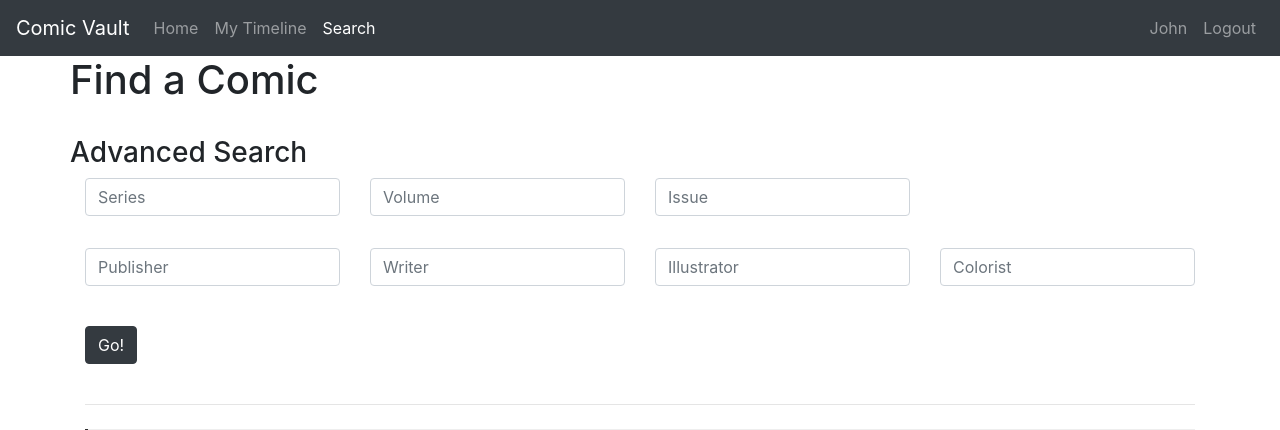
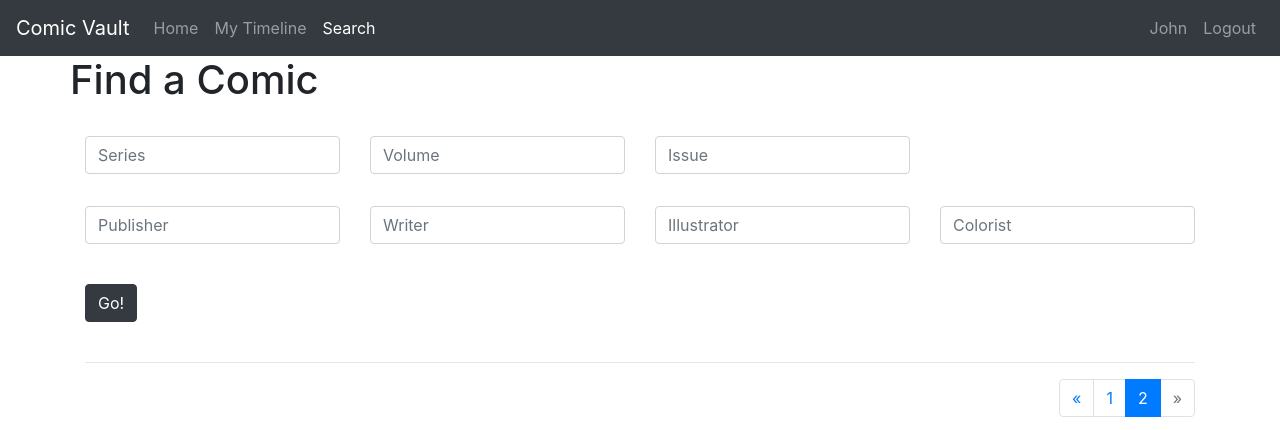
Before and after one commit to DigiTech-LLC/Comic-Vault, a Django app: page /search/?page=2 in a window 1280 px wide. Shown: the top 430 px of the page. Run offline with Django 3.2, Linux system fonts and the light colour scheme; a user stored in the database is signed in; data comes from the database, SQL or seed files in the repository; some libraries are stand-ins or nearby versions.

Commit message:
fixed pagination formatting- now in upper right

```diff
--- a/Vault/templates/Vault/search.html
+++ b/Vault/templates/Vault/search.html
@@ -38,197 +38,6 @@
 			</div>
 
 			<br />
-
-			<!-- Old Navbar-->
-
-			<!-- <div class = "row">
-				<h3>Quick Search by Series:</h3>
-
-				<ul class = "nav nav-tabs">
-					<li class = "nav=item">
-						<a class = "nav-link" href = "#">A</a>
-					</li>
-					<li class = "nav=item">
-						<a class = "nav-link" href = "#">B</a>
-					</li>
-					<li class = "nav=item">
-						<a class = "nav-link" href = "#">C</a>
-					</li>
-					<li class = "nav=item">
-						<a class = "nav-link" href = "#">D</a>
-					</li>
-					<li class = "nav=item">
-						<a class = "nav-link" href = "#">E</a>
-					</li>
-					<li class = "nav=item">
-						<a class = "nav-link" href = "#">F</a>
-					</li>
-					<li class = "nav=item">
-						<a class = "nav-link" href = "#">G</a>
-					</li>
-					<li class = "nav=item">
-						<a class = "nav-link" href = "#">H</a>
-					</li>
-					<li class = "nav=item">
-						<a class = "nav-link" href = "#">I</a>
-					</li>
-					<li class = "nav=item">
-						<a class = "nav-link" href = "#">J</a>
-					</li>
-					<li class = "nav=item">
-						<a class = "nav-link" href = "#">K</a>
-					</li>
-					<li class = "nav=item">
-						<a class = "nav-link" href = "#">L</a>
-					</li>
-					<li class = "nav=item">
-						<a class = "nav-link" href = "#">M</a>
-					</li>
-					<li class = "nav=item">
-						<a class = "nav-link" href = "#">N</a>
-					</li>
-					<li class = "nav=item">
-						<a class = "nav-link" href = "#">O</a>
-					</li>
-					<li class = "nav=item">
-						<a class = "nav-link" href = "#">P</a>
-					</li>
-					<li class = "nav=item">
-						<a class = "nav-link" href = "#">Q</a>
-					</li>
-					<li class = "nav=item">
-						<a class = "nav-link" href = "#">R</a>
-					</li>
-					<li class = "nav=item">
-						<a class = "nav-link" href = "#">S</a>
-					</li>
-					<li class = "nav=item">
-						<a class = "nav-link" href = "#">T</a>
-					</li>
-					<li class = "nav=item">
-						<a class = "nav-link" href = "#">U</a>
-					</li>
-					<li class = "nav=item">
-						<a class = "nav-link" href = "#">V</a>
-					</li>
-					<li class = "nav=item">
-						<a class = "nav-link" href = "#">W</a>
-					</li>
-					<li class = "nav=item">
-						<a class = "nav-link" href = "#">X</a>
-					</li>
-					<li class = "nav=item">
-						<a class = "nav-link" href = "#">Y</a>
-					</li>
-					<li class = "nav=item">
-						<a class = "nav-link" href = "#">Z</a>
-					</li>
-				</ul>
-			</div>
-
-			<br /> -->
-
-			<div class = "row">
-				<h3>Advanced Search</h3>
-			</div>
-
-			<!-- Original form w/ bootstrap -->
-
-			<!-- <form action="" method="get">
-				<div class = "row">
-					<div class = "col-xs-6 col-md-3">
-						<input id="series" type="text" class="form-control" placeholder="Series">
-					</div>
-					<div class = "col-xs-6 col-md-3">
-						<input id="volume" type="text" class="form-control" placeholder="Volume">
-					</div>
-					<div class = "col-xs-6 col-md-3">
-						<input id="issue" type="text" class="form-control" placeholder="Issue">
-					</div>
-				</div>
-
-				<br />
-
-				<div class = "row">
-					<div class = "col-xs-6 col-md-3">
-						<input id="publisher" type="text" class="form-control" placeholder="Publisher">
-					</div>
-					<div class = "col-xs-6 col-md-3">
-						<input id="writer" type="text" class="form-control" placeholder="Writer">
-					</div>
-					<div class = "col-xs-6 col-md-3">
-						<input id="illustrator" type="text" class="form-control" placeholder="Illustrator">
-					</div>
-					<div class = "col-xs-6 col-md-3">
-						<input id="colorist" type="text" class="form-control" placeholder="Colorist">
-					</div>
-				</div>
-
-				<br />
-
-				<div class = "row">
-					<div class = "col">
-						<button type = "submit" class = "btn btn-dark">Go!</button>
-					</div>
-				</div>
-			</form> -->
-
-			<!-- Basic Django-generated form -->
-
-			<!-- <form action="" method="get">
-				{{ form.as_p }}
-				<input type="submit" value="Submit" />
-			</form> -->
-
-			<!-- Reordered basic form -->
-
-			<!-- <form action="" method="get">
-				{{ form.non_field_errors }}
-				<div class = "row">
-					<div class = "col-xs-6 col-md-3">
-						{{form.series.errors}}
-						{{form.series.label_tag}}
-						{{form.series}}
-					</div>
-					<div class = "col-xs-6 col-md-3">
-						{{form.volume.errors}}
-						{{form.volume.label_tag}}
-						{{form.volume}}
-					</div>
-					<div class = "col-xs-6 col-md-3">
-						{{form.issue.errors}}
-						{{form.issue.label_tag}}
-						{{form.issue}}
-					</div>
-				</div>
-				<div class = "row">
-					<div class = "col-xs-6 col-md-3">
-						{{form.publisher.errors}}
-						{{form.publisher.label_tag}}
-						{{form.publisher}}
-					</div>
-					<div class = "col-xs-6 col-md-3">
-						{{form.writer.errors}}
-						{{form.writer.label_tag}}
-						{{form.writer}}
-					</div>
-					<div class = "col-xs-6 col-md-3">
-						{{form.illustrator.errors}}
-						{{form.illustrator.label_tag}}
-						{{form.illustrator}}
-					</div>
-					<div class = "col-xs-6 col-md-3">
-						{{form.colorist.errors}}
-						{{form.colorist.label_tag}}
-						{{form.colorist}}
-					</div>
-				</div>
-				<div class = "row">
-					<input type="submit" value="Submit" />
-				</div>
-			</form> -->
-
-			<!-- Bootstrap-formatted Django form-->
 
 			<form action="" method="get">
 				{% for error in form.non_field_errors %}
@@ -287,6 +96,44 @@
 
 		<div class = "container">
 		{% if comics %}
+
+			{% if comics.has_other_pages %}
+				<nav>
+					<ul class="pagination justify-content-end">
+							{% if comics.has_previous %}
+								<li class="page-item">
+									<a class="page-link" href="?page={{ comics.previous_page_number }}">&laquo;</a>
+								</li>
+							{% else %}
+								<li class="page-item disabled">
+									<span class="page-link">&laquo;</span>
+								</li>
+							{% endif %}
+
+							{% for i in comics.paginator.page_range %}
+								{% if comics.number == i%}
+									<li class="page-item active">
+										<span class="page-link">{{ i }}</span>
+									</li>
+								{% else %}
+									<li class="page-item">
+										<a class="page-link" href="?page={{ i }}">{{ i }}</a>
+									</li>
+								{% endif %}
+							{% endfor %}
+							{% if comics.has_next %}
+								<li class="page-item">
+									<a class="page-link" href="?page={{ comics.next_page_number }}">&raquo;</a>
+								</li>
+							{% else %}
+								<li class="page-item disabled">
+									<span class="page-link">&raquo;</span>
+								</li>
+							{% endif %}
+					</ul>
+				</nav>
+			{% endif %}
+
 			<ul class = "list-unstyled">
 			{% for comic in comics %}
 				<li class = "media my-4" style="border-left: 3px solid #2E2E2E; background-color: #EEE">
@@ -325,23 +172,6 @@
 			{% endfor %}
 			</ul>
 
-			<div class="pagination">
-				<span class="step-links">
-					{% if comics.has_previous %}
-						<a href="?page=1">&laquo; first</a>
-						<a href="?page={{ comics.previous_page_number }}">previous</a>
-					{% endif %}
-
-					<span class="current">
-						Page {{ comics.number }} of {{ comics.paginator.num_pages }}.
-					</span>
-
-					{% if comics.has_next %}
-						<a href="?page={{ comics.next_page_number }}">next</a>
-						<a href="?page={{ comics.paginator.num_pages }}">last &raquo;</a>
-					{% endif %}
-				</span>
-			</div>
 		{% else %}
 			<div class = "row">
 				<div class = "col">
```
